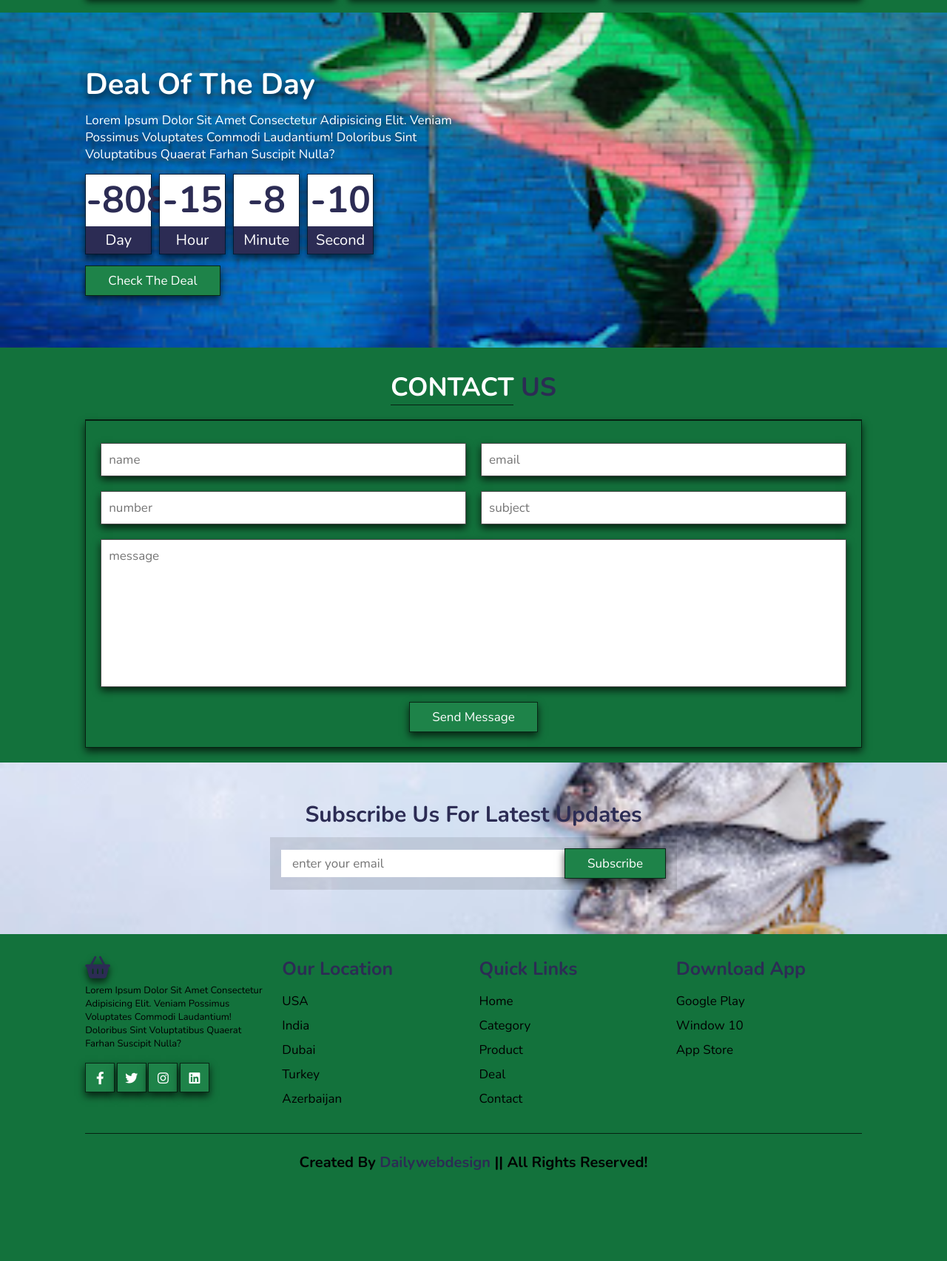
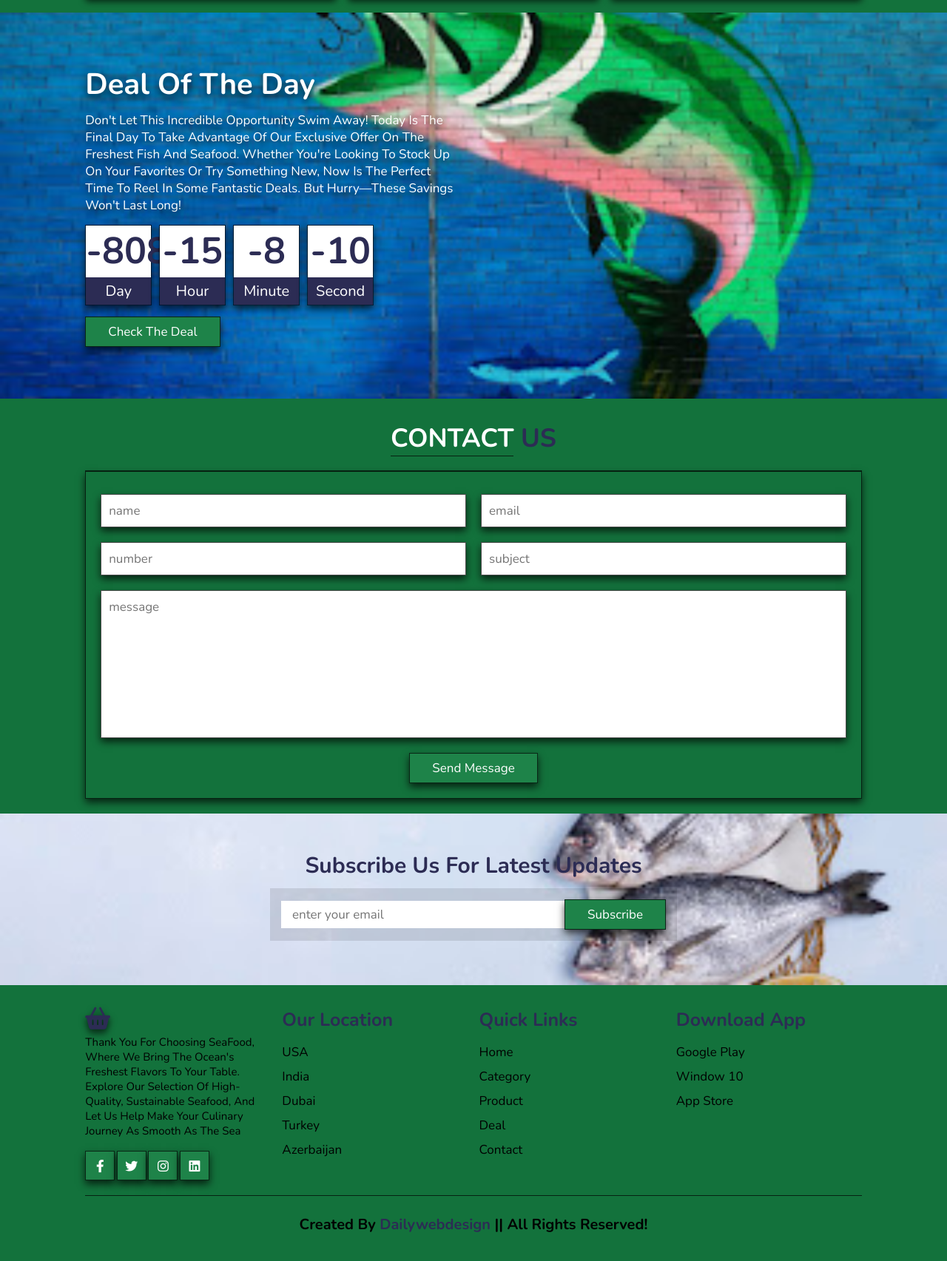
Before and after one commit to Muhammad-sefat/SeaFood, a plain HTML site: page index.html in a window 1280 px wide. Shown: the part 3003-4708 px from the top of the page at 74% size. Before the commit the page ends 4633 px from the top, so only its background shows below. Drawn offline with nearby package versions, Linux system fonts and the light colour scheme.

Commit message:
Final Commit

```diff
--- a/index.html
+++ b/index.html
@@ -366,11 +366,13 @@
 
     <section class="deal" id="deal">
       <div class="content">
-        <h3 class="title">deal of the day</h3>
+        <h3 class="title">Deal of the day</h3>
         <p>
-          Lorem ipsum dolor sit amet consectetur adipisicing elit. Veniam
-          possimus voluptates commodi laudantium! Doloribus sint voluptatibus
-          quaerat farhan suscipit nulla?
+          Don't let this incredible opportunity swim away! Today is the final
+          day to take advantage of our exclusive offer on the freshest fish and
+          seafood. Whether you're looking to stock up on your favorites or try
+          something new, now is the perfect time to reel in some fantastic
+          deals. But hurry—these savings won't last long!
         </p>
 
         <div class="count-down">
@@ -437,9 +439,10 @@
         <div class="box">
           <a href="" class="logo"><i class="fas fa-shopping-basket"></i></a>
           <p>
-            Lorem ipsum dolor sit amet consectetur adipisicing elit. Veniam
-            possimus voluptates commodi laudantium! Doloribus sint voluptatibus
-            quaerat farhan suscipit nulla?
+            Thank you for choosing SeaFood, where we bring the ocean's freshest
+            flavors to your table. Explore our selection of high-quality,
+            sustainable seafood, and let us help make your culinary journey as
+            smooth as the sea
           </p>
           <div class="share">
             <a href="#" class="btn fab fa-facebook-f"></a>
--- a/style.css
+++ b/style.css
@@ -567,7 +567,7 @@ section {
 }
 
 .footer .box-container .box p {
-  font-size: 1.3rem;
+  font-size: 1.5rem;
   color: #000;
   padding: 0.7rem 0;
 }
```
